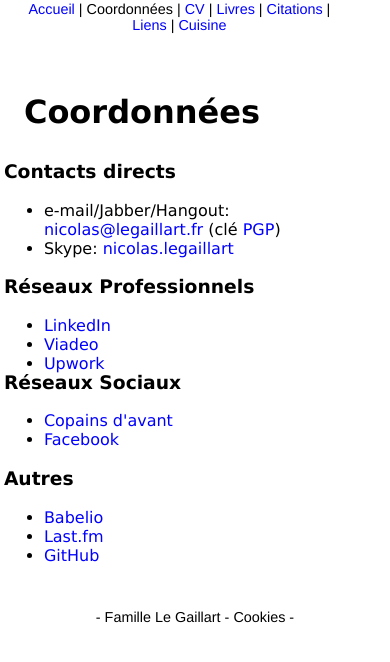
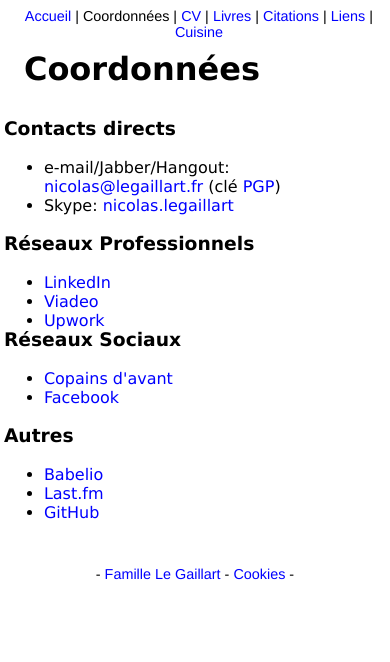
Before and after one commit to nlegaillart/website, a PHP site: page /contact.html in a window 390 px wide. Shown: the top 662 px of the page. Run offline with PHP 8.4, Linux system fonts and the light colour scheme; some libraries are stand-ins or nearby versions.

Commit message:
make mobile browsing great again

```diff
--- a/css.css
+++ b/css.css
@@ -24,7 +24,7 @@
 div#col1 {float:left;width:350px;margin-top:-20px;}
 div#col2 {float:right;width:350px;margin-top:-20px;}
 .quotes {font-style : italic;}
-nav{position:fixed;text-align:center;margin-top:-50px;margin-bottom:0px;background-color:white;text-align:justify;width:70%;}
+nav{position:absolute;text-align:center;margin-top:-50px;margin-bottom:0px;background-color:white;text-align:justify;width:70%;}
 #header{position:fixed:margin-top:150px;}
 p{margin: 4px;padding: 4px;}
 .hide_mobile {display: none !important;}
@@ -32,13 +32,14 @@
 @media only screen and (max-width:620px) {
   /* For mobile phones: */
 body{overflow:visible;background-color:white;width:100%;}
-nav { width:90%; }
-  div.main{text-align:center;border:none;margin:1% 0% 1% 0%;background-color:white;behavior:none;khtml-border-radius:0;-moz-border-radius:0;-webkit-border-radius:0;-webkit-box-shadow:0 0 0 #ffffff;-moz-box-shadow:0 0 0 #ffffff;-khtml-box-shadow:0px 0px 0px #ffffff;box-shadow:0px 0px 0px #ffffff;border-radius:0;padding-bottom:20px;margin:10% 1% 1% 1%;min-width:0;}
-div.main-inside{border:none;background-color:white; padding:1% 0% 1% 0%;text-align:justify;}
-div#col1 {float:none;width:100%;margin-top:-20px;}
-div#col2 {float:none;width:100%;margin-top:-20px;}
-div.matronche{display:none;}
+nav { position:fixed; width:100%; }
+div.main{text-align:center;border:none;margin:1% 0% 1% 0%;background-color:white;behavior:none;khtml-border-radius:0;-moz-border-radius:0;-webkit-border-radius:0;-webkit-box-shadow:0 0 0 #ffffff;-moz-box-shadow:0 0 0 #ffffff;-khtml-box-shadow:0px 0px 0px #ffffff;box-shadow:0px 0px 0px #ffffff;border-radius:0;padding-bottom:20px;margin:10% 1% 1% 1%;min-width:0;}
+div.main-inside{border:none;background-color:white; padding:0 0 1% 0; text-align:justify;}
+div#col1 {float:none;width:auto;margin-top:-20px;}
+div#col2 {float:none;width:auto;margin-top:-20px;}
+div.matronche{position:relative; margin-left: auto; margin-right: auto;}
+aside{margin-top:0;float:none;}
 div.blah{margin-left:2%;}
 div.footer{text-align:center;font-family:Helvetica,sans-serif,Verdana,Tahoma,Arial;font-size:0.9em;color:black;padding-bottom:-20px;}
-div.footer a{color:inherit;}
+div.footer a{color:#0000FF;}
 }
```
